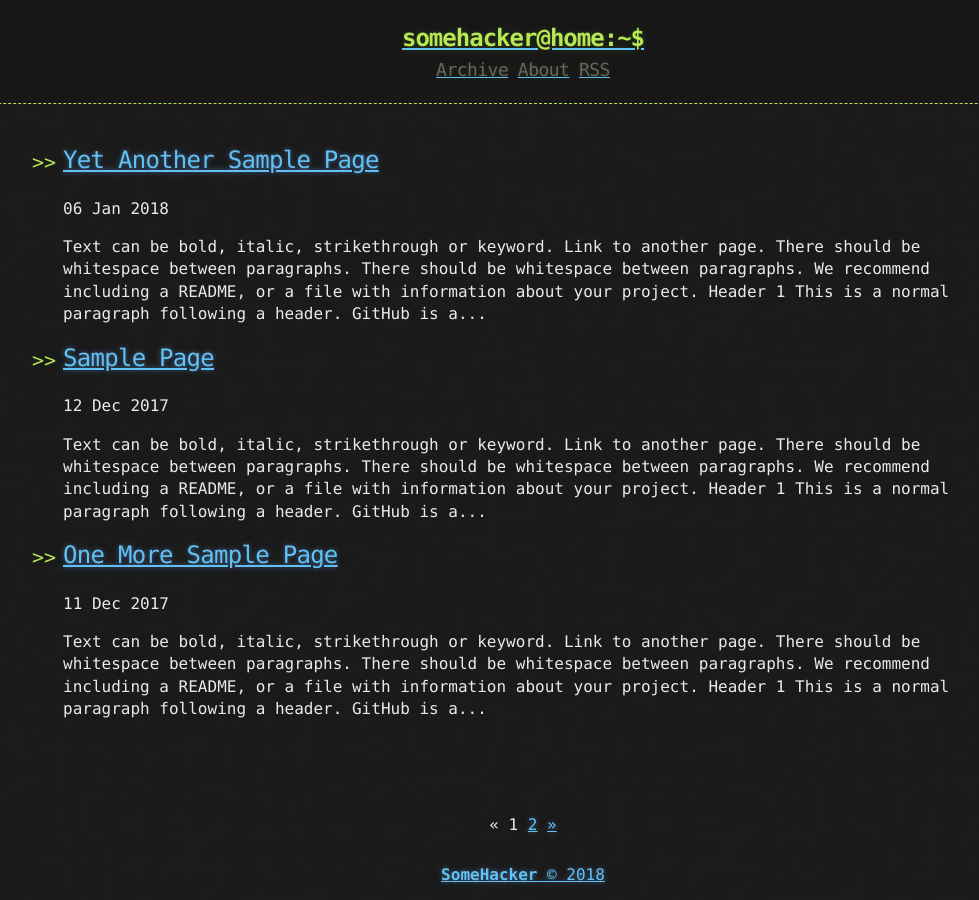
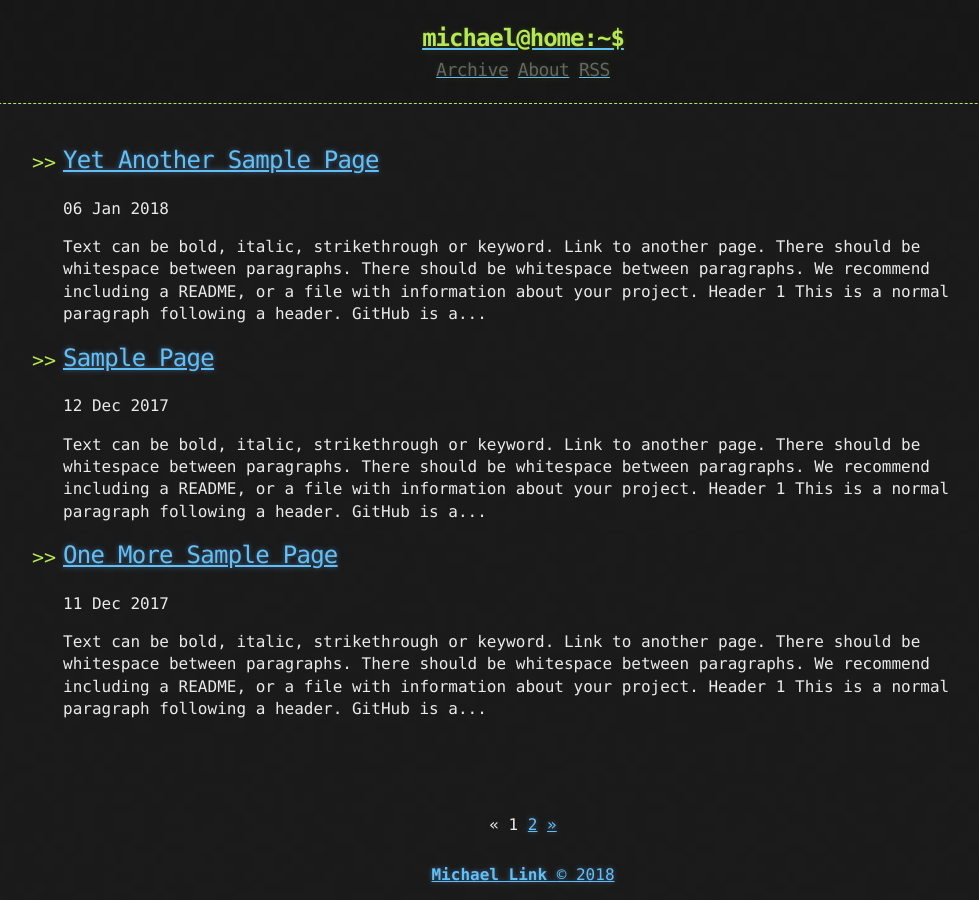
Before and after one commit to tocttou/hacker-blog, a Jekyll site: the page built from index.html, in a window 1280 px wide. Shown: the whole page, without its empty margins (117-1096 px from the left). Built offline with Jekyll 4.4.1, drawn with Linux system fonts in a browser that asks for light colours; the list of posts is cut into pages by our own code.

Commit message:
Update _config.yml

```diff
--- a/_config.yml
+++ b/_config.yml
@@ -1,7 +1,7 @@
-title: Hacker-Blog
-description: "A Jekyll Blog Theme For Hackers"
+title: TeachingTales
+description: "Teaching Tales 2018-2019"
 author:
-  name: "SomeHacker"
+  name: "Michael Link"
   email: "MichaelLLink1@GMail.com"
   url: "https://michaelllink.github.io/TeachingTales/"
 
@@ -28,5 +28,5 @@ plugins:
   - jekyll-sitemap
 
 # Custom variables
-owner : "SomeHacker"
+owner : "Michael Link"
 year : "2018"
```
